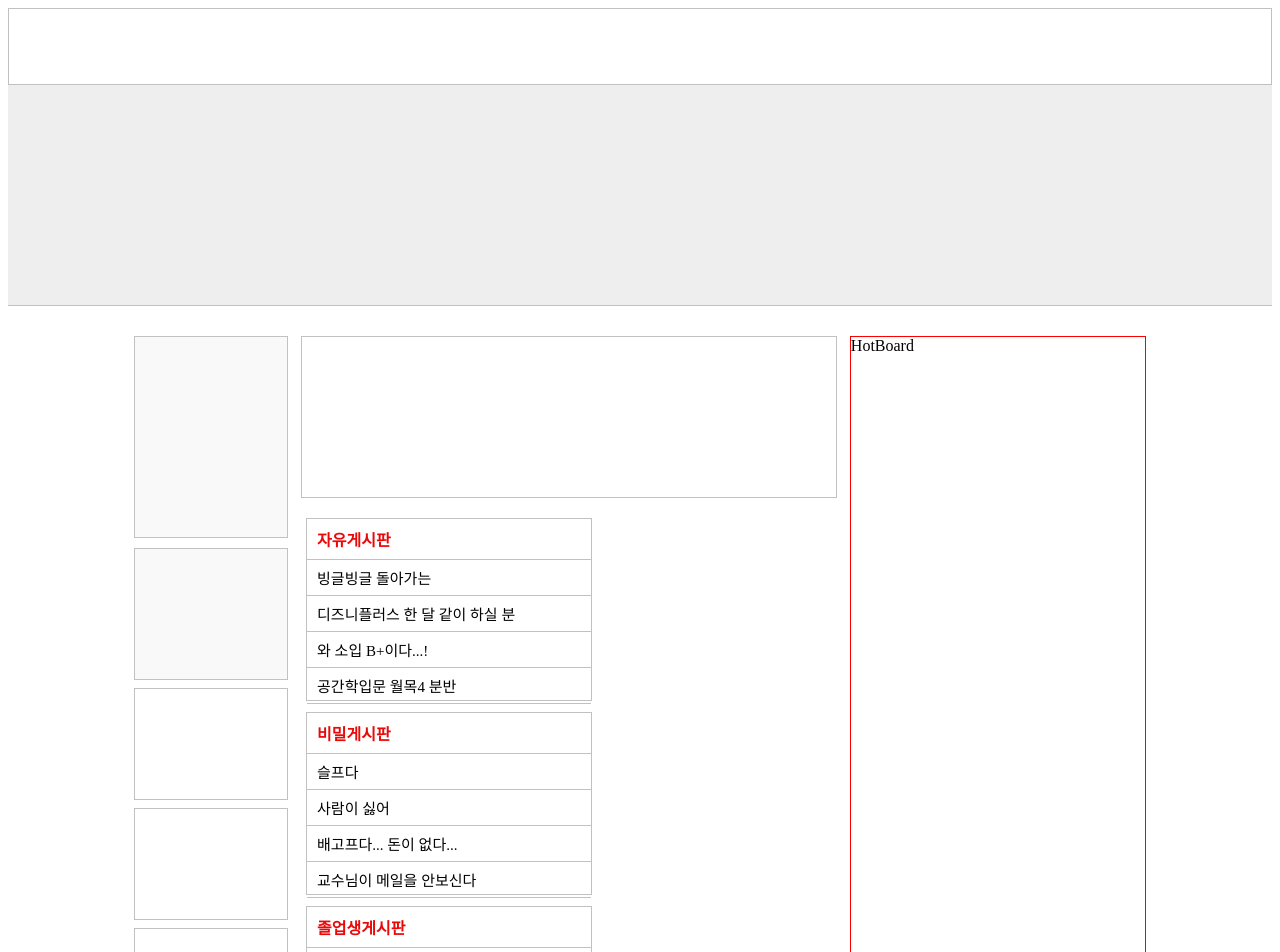
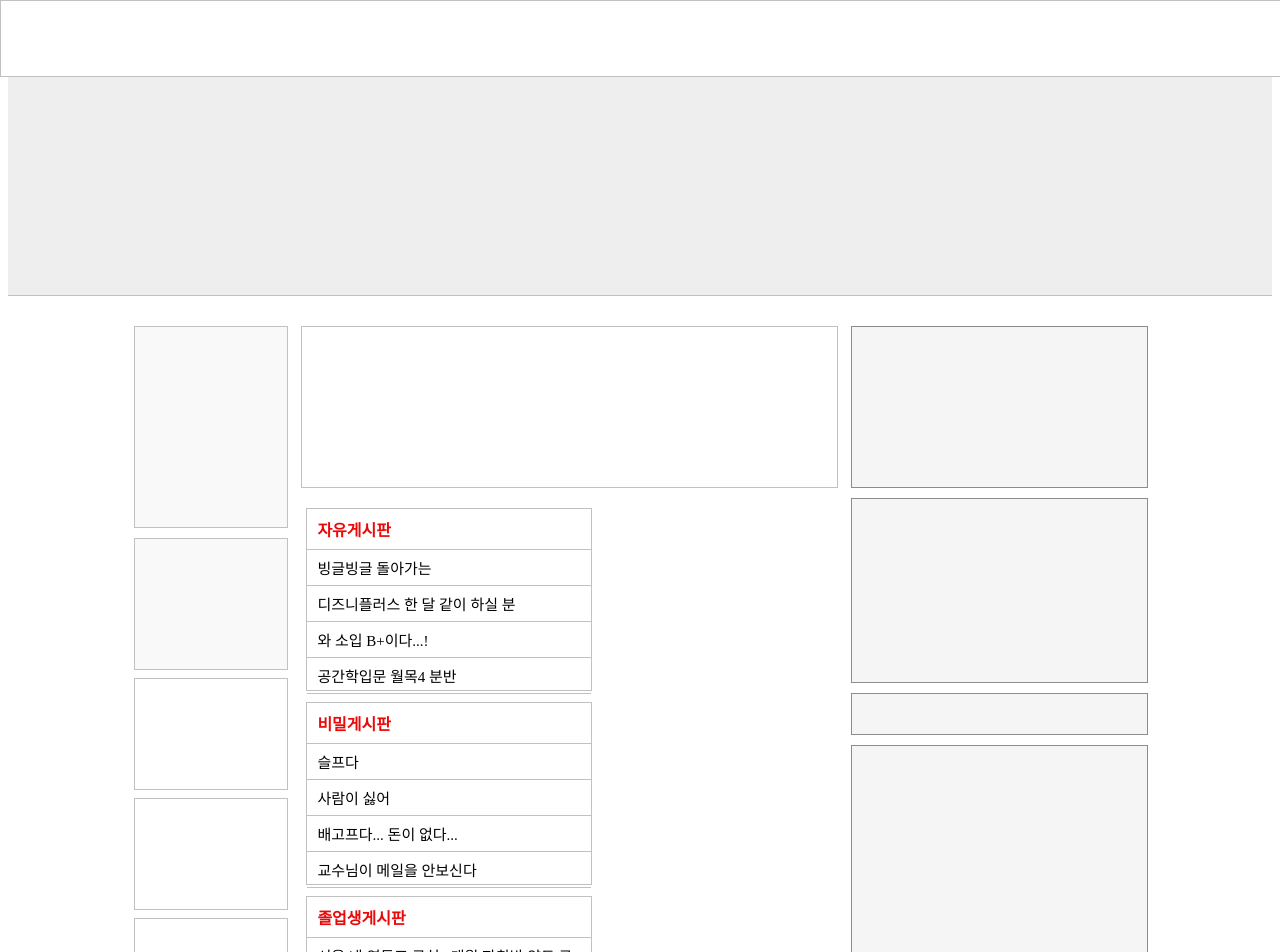
Before and after one commit to YearaChoi/2024-summer-webcamp, a React (Create React App) app: page / in a window 1280 px wide. Shown: the top 952 px of the page. Built offline with nearby package versions, Linux system fonts and the light colour scheme.

Commit message:
feat: 페이지 상단 헤더 고정

```diff
--- a/src/components/BoardNameList.jsx
+++ b/src/components/BoardNameList.jsx
@@ -9,6 +9,7 @@ export default BoardNameList;
 
 const Wrapper = styled.div`
   border-bottom: 0.9px solid #c2c1c1;
+  margin-top: 75px;
   height: 220px;
   background-color: #eeeeee;
 `;
--- a/src/components/Header.jsx
+++ b/src/components/Header.jsx
@@ -9,5 +9,11 @@ export default Header;
 
 const Wrapper = styled.div`
   border: 0.9px solid #c2c1c1;
+  background-color: white;
+  position: fixed;
+  z-index: 1;
+  left: 0;
+  top: 0;
   height: 75px;
+  width: 100%;
 `;
--- a/src/components/HotBoard.jsx
+++ b/src/components/HotBoard.jsx
@@ -2,12 +2,50 @@ import React from "react";
 import styled from "styled-components";
 
 function HotBoard() {
-  return <Wrapper>HotBoard</Wrapper>;
+  return (
+    <Wrapper>
+      <Popular></Popular>
+      <Hot></Hot>
+      <Best></Best>
+      <Lecture></Lecture>
+    </Wrapper>
+  );
 }
 
 export default HotBoard;
 
 const Wrapper = styled.div`
-  border: 1px solid red;
+  /* border: 1px solid red; */
   width: 330px;
 `;
+
+const Popular = styled.div`
+  border: 0.9px solid #8c8c8c;
+  background-color: #f6f5f5;
+  width: 100%;
+  height: 160px;
+`;
+
+const Hot = styled.div`
+  margin-top: 10px;
+  border: 0.9px solid #8c8c8c;
+  background-color: #f6f5f5;
+  width: 100%;
+  height: 183px;
+`;
+
+const Best = styled.div`
+  margin-top: 10px;
+  border: 0.9px solid #8c8c8c;
+  background-color: #f6f5f5;
+  width: 100%;
+  height: 40px;
+`;
+
+const Lecture = styled.div`
+  margin-top: 10px;
+  border: 0.9px solid #8c8c8c;
+  background-color: #f6f5f5;
+  width: 100%;
+  height: 300px;
+`;
```
